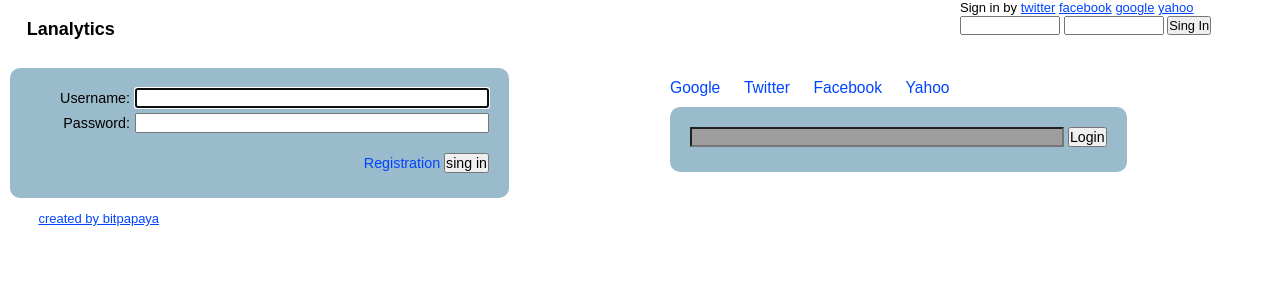
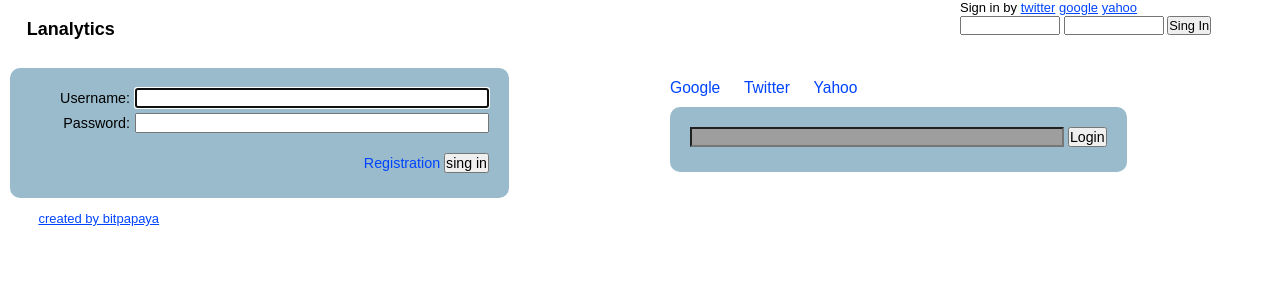
Before and after one commit to Quard/lanalytics, a Django app: page /accounts/login/ in a window 1280 px wide. Shown: the top 300 px of the page. Run offline with Django 3.2, Linux system fonts and the light colour scheme; some libraries are stand-ins or nearby versions; grey boxes are pictures that could not be loaded.

Commit message:
turn off facebook login

```diff
--- a/lanalytics/templates/base.html
+++ b/lanalytics/templates/base.html
@@ -37,7 +37,7 @@
         {% if not user.is_authenticated %}
             Sign in by
             <a href="{% url begin 'twitter' %}">twitter</a>
-            <a href="{% url begin 'facebook' %}">facebook</a>
+            {# <a href="{% url begin 'facebook' %}">facebook</a> #}
             <a href="{% url begin 'google' %}">google</a>
             <a href="{% url begin 'yahoo' %}">yahoo</a>
             <br />
--- a/lanalytics/templates/registration/login.html
+++ b/lanalytics/templates/registration/login.html
@@ -21,7 +21,7 @@
         <div class="social">
             <a href="{% url begin 'google' %}">Google</a>
             <a href="{% url begin 'twitter' %}">Twitter</a>
-            <a href="{% url begin 'facebook' %}">Facebook</a>
+            {# <a href="{% url begin 'facebook' %}">Facebook</a> #}
             <a href="{% url begin 'yahoo' %}">Yahoo</a>
             <div>
                 <form action="{% url begin "livejournal" %}" method="post">{% csrf_token %}
```
